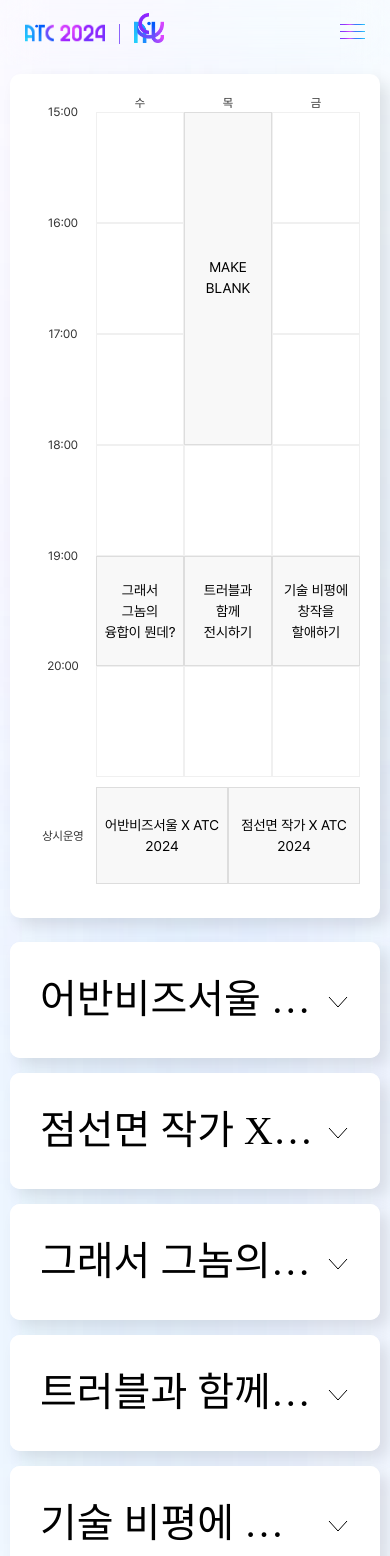
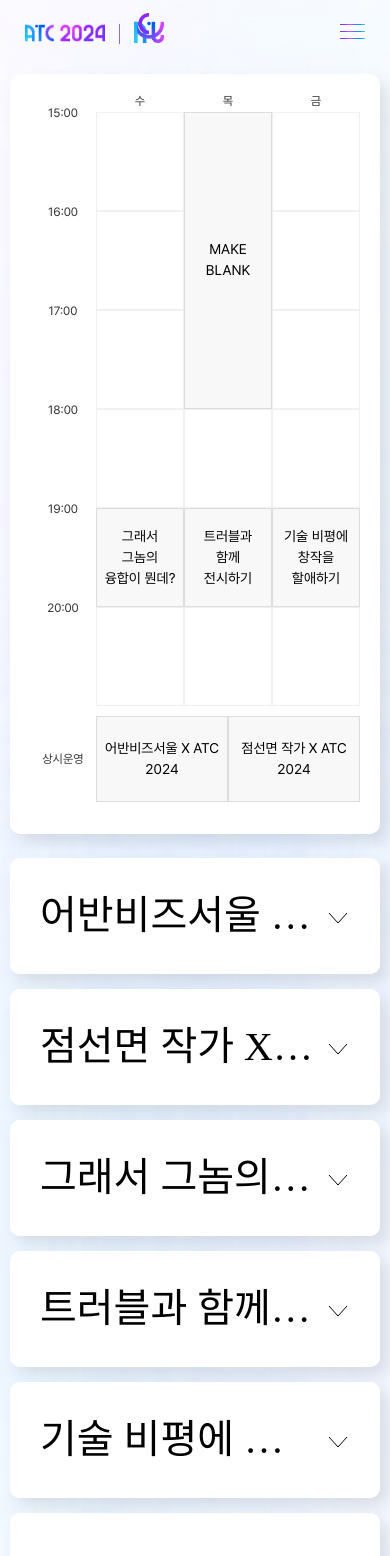
Before and after one commit to rmdnps10/ATC2024, a Next.js app: page /program in a window 390 px wide. Shown: the top 1556 px of the page. Built offline with nearby package versions, Linux system fonts and the light colour scheme.

Commit message:
Style: 타임테이블 요일 부분 간격 수정, 토글 트랜지션 조정 #10

```diff
--- a/src/app/(main)/program/page.js
+++ b/src/app/(main)/program/page.js
@@ -331,6 +331,7 @@ export default function ProgramPage() {
               style={{
                 maxHeight: openPrograms.includes(program.id) ? '500px' : '0'
               }}>
+              <div className={styles.innerContent}>
                 <div className={styles.programDetails}>
                   <p className={styles.programTime}>
                     {program.startTime
@@ -344,6 +345,7 @@ export default function ProgramPage() {
                 </div>
               </div>
             </div>
+          </div>
         ))}
       </section>
     </main>
--- a/src/app/(main)/program/page.module.css
+++ b/src/app/(main)/program/page.module.css
@@ -74,7 +74,7 @@
   box-shadow: 8px 8px 16px rgba(0, 0, 0, 0.1);
   @media (max-width: 768px) {
     width: 100%;
-    height: 100vh;
+    height: 90vh;
     margin: 0;
   }
 }
@@ -122,6 +122,7 @@
   text-align: center;
   font-size: 1.8rem;
   color: #333333;
+  transform: translate(0, -10%);
   @media (max-width: 768px) {
     font-size: 1.2rem;
   }
@@ -225,8 +226,7 @@
   height: 100%;
   border: 1px solid #1160f7;
   background-color: #f1fcff;
-  transition: opacity 0.3s ease-in, background-color 0.3s ease-in,
-    border 0.3s ease-in;
+  transition: opacity 0.3s ease, background-color 0.3s ease, border 0.3s ease;
 }
 
 .highlightedText {
@@ -268,7 +268,7 @@
   border-radius: 1rem;
   box-shadow: 8px 8px 16px rgba(0, 0, 0, 0.1);
   cursor: pointer;
-  transition: all 0.5s ease;
+  transition: all 0.3s ease;
 }
 
 .programHeader {
@@ -280,7 +280,6 @@
   font-size: 4.4rem;
   cursor: pointer;
   background-color: white;
-  transition: background-color 0.5s ease;
   @media (max-width: 768px) {
     font-size: 4rem;
   }
@@ -290,7 +289,6 @@
   overflow: hidden;
   text-overflow: ellipsis;
   width: 95%;
-  transition: text-overflow 0.5s ease;
   @media (max-width: 768px) {
     width: 90%;
   }
@@ -304,7 +302,6 @@
 .textWrapper {
   max-width: max-content;
   font-size: 1em;
-  transition: background 0.5s ease, -webkit-background-clip 0.5s ease;
 }
 .textWrapper.gradientText {
   background: linear-gradient(
@@ -325,7 +322,7 @@
   position: absolute;
   top: 2.8rem;
   right: 3rem;
-  transition: transform 0.5s ease;
+  transition: transform 0.3s ease;
 }
 .arrow.rotated {
   transform: rotate(-180deg);
@@ -339,13 +336,14 @@
   color: #444;
   background-color: white;
   border-radius: 0 0 1rem 1rem;
-  transition: max-height 0.5s ease, padding 0.5s ease;
+  transition: max-height 0.3s ease;
 }
 .accordionContent.activeContent {
   max-height: 50rem;
-  padding: 0 3rem 2.8rem 3rem;
 }
-
+.innerContent {
+  padding: 3rem 0;
+}
 .programDetails {
   padding: 1rem 0;
 }
```
Lines whose indentation alone changed are shown as unchanged.
